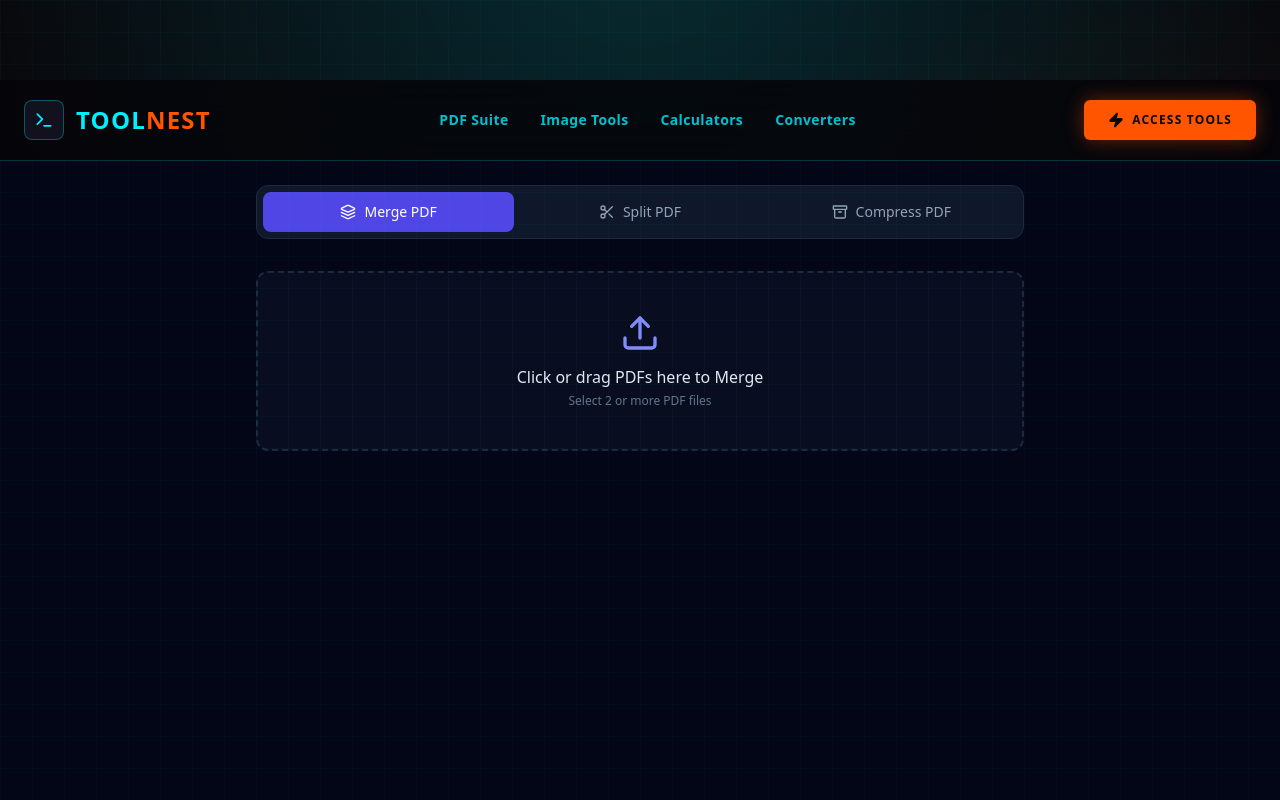
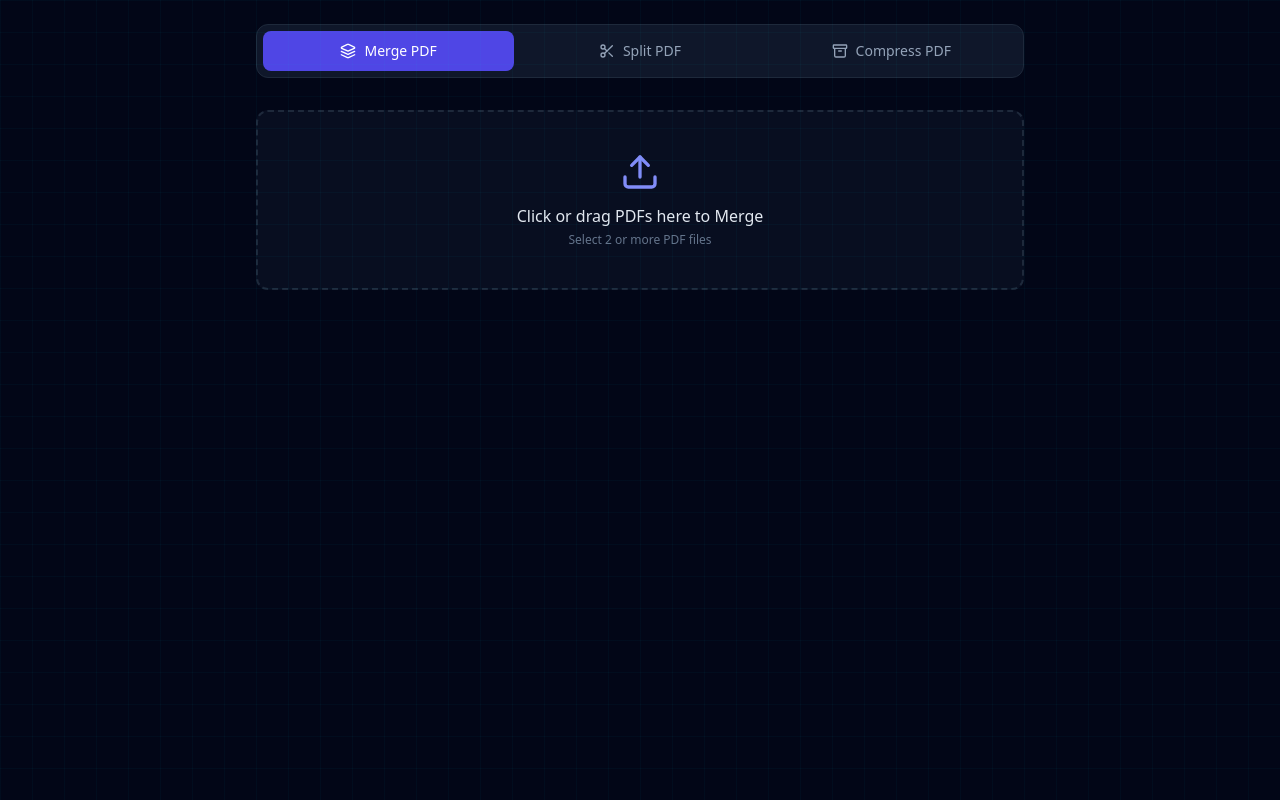
Before and after one commit to MHanzalaCloud/ToolNest, a Next.js app: page /pdf in a window 1280 px wide. Shown: the top 800 px of the page. Built offline with nearby package versions, Linux system fonts and the light colour scheme.

Commit message:
Googel Adds .

```diff
--- a/src/app/layout.tsx
+++ b/src/app/layout.tsx
@@ -1,11 +1,10 @@
 import type { Metadata } from "next";
+import Script from "next/script";
 import "./globals.css";
-import { Navbar } from "@/components/layout/Navbar";
-import { Footer } from "@/components/layout/Footer";
 
 export const metadata: Metadata = {
-  title: "ToolNest | Utility Engine",
-  description: "High-performance, privacy-focused online client-side utility suite.",
+  title: "ToolNest - High-Velocity Browser Utilities",
+  description: "Local browser processing. Zero server delay.",
 };
 
 export default function RootLayout({
@@ -15,11 +14,16 @@
 }) {
   return (
     <html lang="en">
-      <body className="bg-[#08090D] text-white antialiased min-h-screen flex flex-col justify-between pt-20">
-        <Navbar />
-        <main className="flex-grow">{children}</main>
-        <Footer />
-      </body>
+      <head>
+        {/* Google AdSense Script */}
+        <Script
+          async
+          src="https://pagead2.googlesyndication.com/pagead/js/adsbygoogle.js?client=ca-pub-2867595489411195"
+          crossOrigin="anonymous"
+          strategy="afterInteractive"
+        />
+      </head>
+      <body>{children}</body>
     </html>
   );
 }
```
